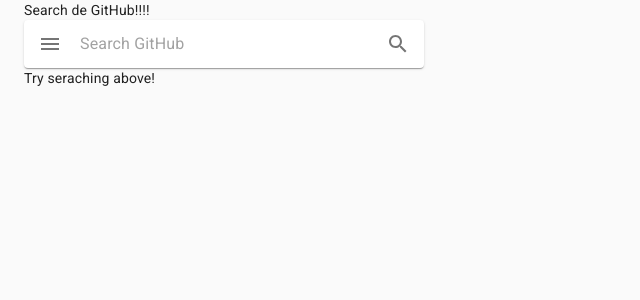
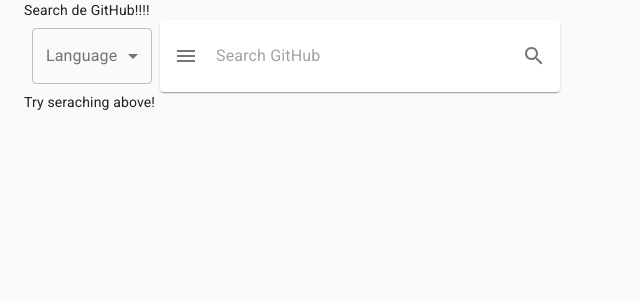
Before and after one commit to jro55/hotel-engine-code-challenge, a React (Create React App) app: page / in a window 1280 px wide. Shown: the top 300 px of the page, without its empty margins (0-640 px from the left). Built offline with nearby package versions, Linux system fonts and the light colour scheme.

Commit message:
added language filter in there

```diff
--- a/src/components/common/SearchBar.jsx
+++ b/src/components/common/SearchBar.jsx
@@ -9,10 +9,35 @@
 import DirectionsIcon from '@material-ui/icons/Directions';
 import styled from 'styled-components'
 import Box from '@material-ui/core/Box';
+import InputLabel from '@material-ui/core/InputLabel';
+import MenuItem from '@material-ui/core/MenuItem';
+import FormHelperText from '@material-ui/core/FormHelperText';
+import FormControl from '@material-ui/core/FormControl';
+import Select from '@material-ui/core/Select';
 
 import { Container } from '../common/Layout'
 
 export default function SearchBar(props) {
+    const useStyles = makeStyles((theme) => ({
+        root: {
+          padding: '2px 4px',
+          display: 'flex',
+          alignItems: 'center',
+          width: 400,
+        },
+        input: {
+          marginLeft: theme.spacing(1),
+          flex: 1,
+        },
+        iconButton: {
+          padding: 10,
+        },
+        divider: {
+          height: 28,
+          margin: 4,
+        },
+      }));
+
     const classes = useStyles();
 
     const {
@@ -21,8 +46,13 @@
         handleSearch,
         value,
         handleInputOnChange,
+        filterOptions,
     } = props;
     return (
+        <FlexContainer>
+            <FilterBy
+                filterOptions={filterOptions}
+            />
             <Paper className={classes.root}>
                 <IconButton className={classes.iconButton} aria-label="menu">
                     <MenuIcon />
@@ -47,25 +77,59 @@
                     )
                 }
             </Paper>
+        </FlexContainer>
     )
 }
 
+function FilterBy(props) {
     const useStyles = makeStyles((theme) => ({
         root: {
           padding: '2px 4px',
           display: 'flex',
           alignItems: 'center',
-      width: 400,
         },
-    input: {
-      marginLeft: theme.spacing(1),
-      flex: 1,
-    },
-    iconButton: {
-      padding: 10,
-    },
-    divider: {
-      height: 28,
-      margin: 4,
+        formControl: {
+            margin: theme.spacing(1),
+            minWidth: 120,
           },
       }));
+
+    const classes = useStyles();
+
+    const [age, setAge] = React.useState('');
+
+    const { filterOptions } = props;
+
+    const handleChange = (event) => {
+        filterOptions.handleChange(event.target.value);
+    };
+
+    return (
+        <FormControl variant="outlined" className={classes.formControl}>
+                <InputLabel id="demo-simple-select-outlined-label">{filterOptions.label}</InputLabel>
+                <Select
+                    labelId="demo-simple-select-outlined-label"
+                    id="demo-simple-select-outlined"
+                    value={filterOptions.activeFilter}
+                    onChange={handleChange}
+                    label={filterOptions.label}
+                >
+                    <MenuItem value="">
+                        <em>None</em>
+                    </MenuItem>
+                    {
+                        filterOptions.options.map(option => (
+                            <MenuItem value={option.id}>{option.display}</MenuItem>
+                        ))
+                    }
+                </Select>
+            </FormControl>
+    )
+}
+
+  export const FlexContainer = styled.div`
+    display: flex;
+    flex-direction: row;
+    flex-wrap: wrap;
+    justify-content: flex-start;
+`;
--- a/src/components/home/ListView.jsx
+++ b/src/components/home/ListView.jsx
@@ -13,11 +13,11 @@
             </div>
         )
     }
-    console.log(results[0])
     return (
         <FlexContainer>
             {
                 results.map((result) => {
+                    console.log(result.language)
                     return (
                         <MediaCard
                             imageUrl={result.owner.avatar_url}
--- a/src/components/home/home.jsx
+++ b/src/components/home/home.jsx
@@ -20,6 +20,7 @@
 
     const [searchTerm, setSearchTerm] = useState('');
     const [searchResults, setSearchResults] = useState({});
+    const [activeFilter, setActiveFilter] = useState('');
 
     return (
         <div>
@@ -32,6 +33,16 @@
                 handleInputOnChange={term => setSearchTerm(term)}
                 handleSearch={handleSearch}
                 searchIcon
+                filterOptions={{
+                    label: 'Language',
+                    options: [
+                        { id: 'javascript', display: 'JavaScript' },
+                        { id: 'java', display: 'Java' },
+                        { id: 'python', display: 'Python' },
+                    ],
+                    handleChange: option => setActiveFilter(option),
+                    activeFilter: activeFilter,
+                }}
             />
             <ListView
                 results={searchResults.items || []}
@@ -41,7 +52,10 @@
 
     async function handleSearch() {
         try {
-            const results = await makeRequest('get', 'https://api.github.com/search/repositories', {}, { q: searchTerm})
+            const params = { q: `${searchTerm}+` }
+            if (activeFilter) params.q += `language:${activeFilter}`;
+            console.log('params', params)
+            const results = await makeRequest('get', 'https://api.github.com/search/repositories', {}, params)
             console.log('results', results)
             setSearchResults(results);
         } catch (error) {
```
Lines whose indentation alone changed are shown as unchanged.
